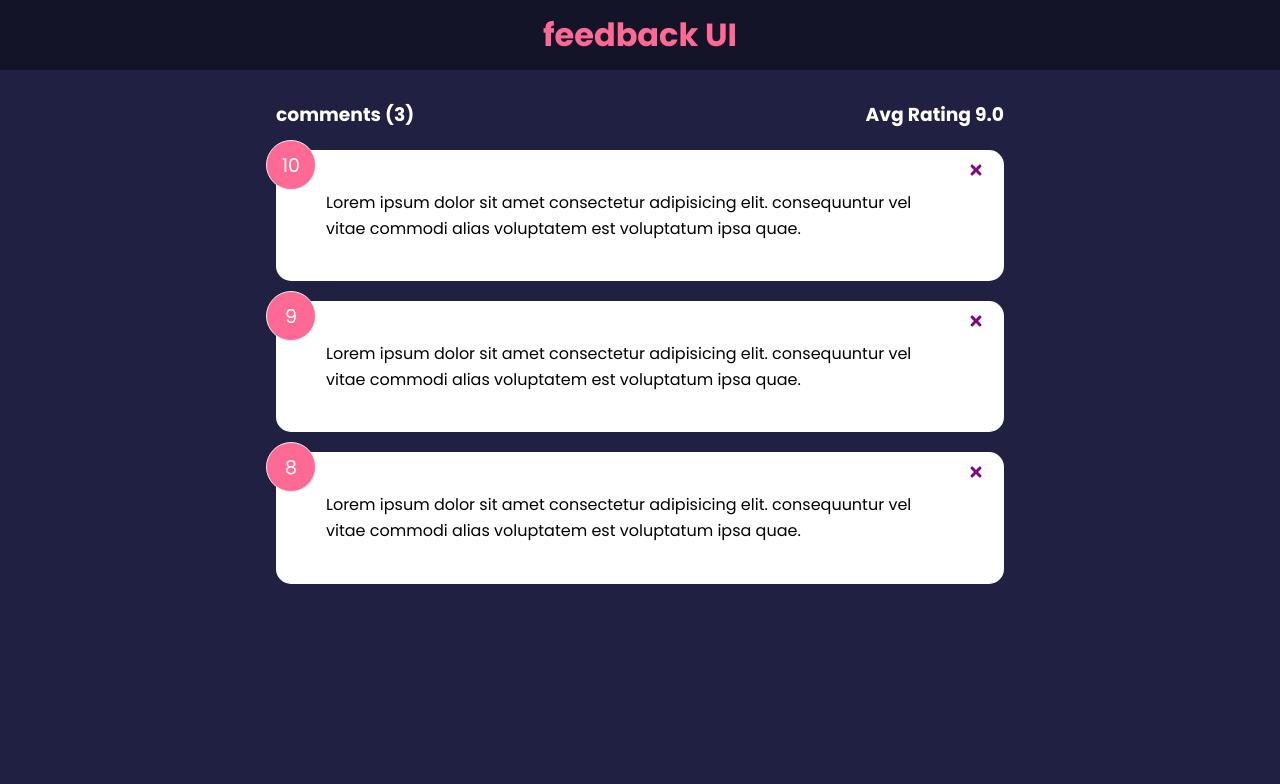
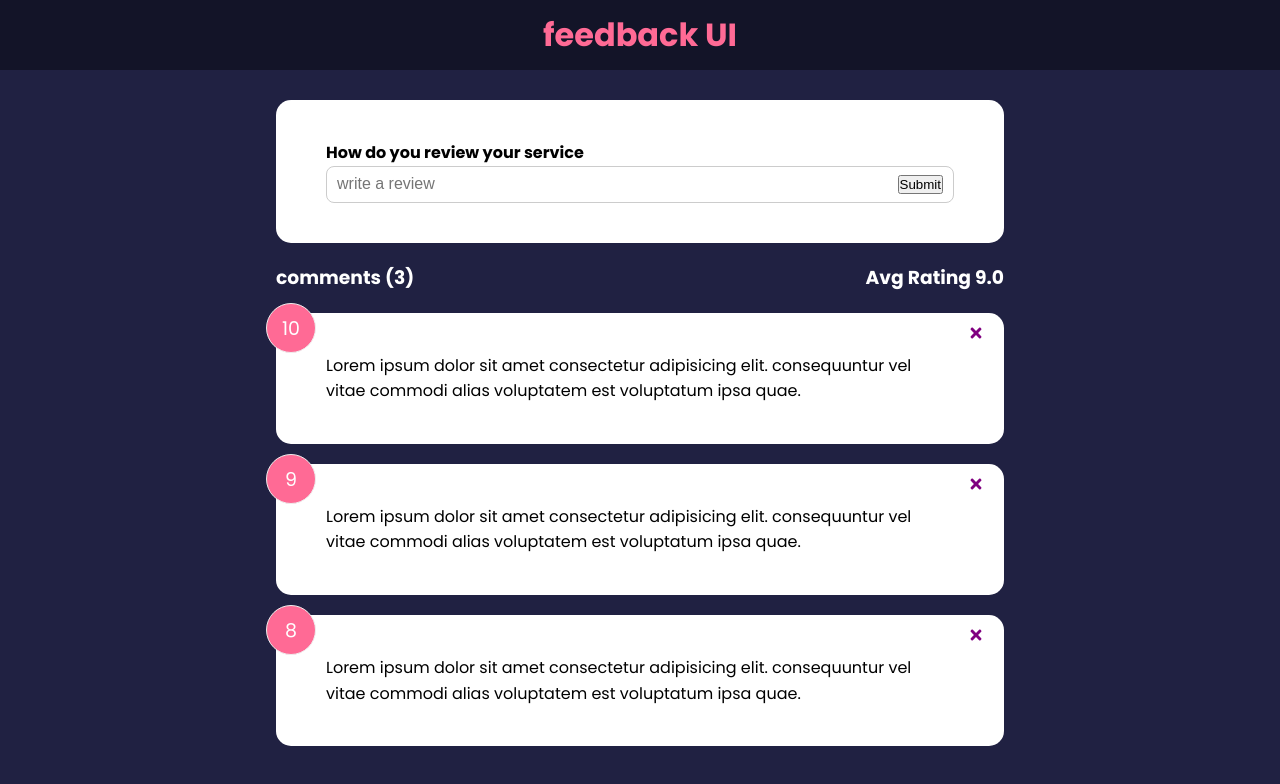
Before and after one commit to jawale204/learn-react, a React (Create React App) app: page / in a window 1280 px wide. Shown: the top 784 px of the page. Built offline with nearby package versions, Linux system fonts and the light colour scheme.

Commit message:
react forms input & state 4-19

```diff
--- a/src/App.js
+++ b/src/App.js
@@ -3,6 +3,7 @@ import FeedbackList from "./components/FeedbackList";
 import { useState } from "react";
 import FeedbackItemList from "./data/FeedbackItemList";
 import FeedbackStats from "./components/FeedbackStats";
+import FeedbackForm from "./components/FeedbackForm";
 
 function App() {
   const [feedbacks, setFeedbacks] = useState(FeedbackItemList);
@@ -18,6 +19,7 @@ function App() {
     <>
       <Header text="feedback UI" />
       <div className="container">
+        <FeedbackForm />
         <FeedbackStats feedbacks={feedbacks} />
         <FeedbackList
           feedbacks={feedbacks}
--- /dev/null
+++ b/src/components/FeedbackForm.jsx
@@ -0,0 +1,23 @@
+import { useState } from "react";
+import Card from "./shared/Card";
+function FeedbackForm() {
+  const [review, setReview] = useState("");
+  const handleTextChange = (e) => {
+    setReview(e.target.value);
+  };
+  return (
+    <Card>
+      <h4>How do you review your service</h4>
+      <div className="input-group">
+        <input
+          type="text"
+          placeholder="write a review"
+          onChange={handleTextChange}
+        />
+        <button type="submit"> Submit </button>
+      </div>
+    </Card>
+  );
+}
+
+export default FeedbackForm;
```
Also changed, not shown: src/components/FeedbackStats.jsx (+12 -0 lines).
